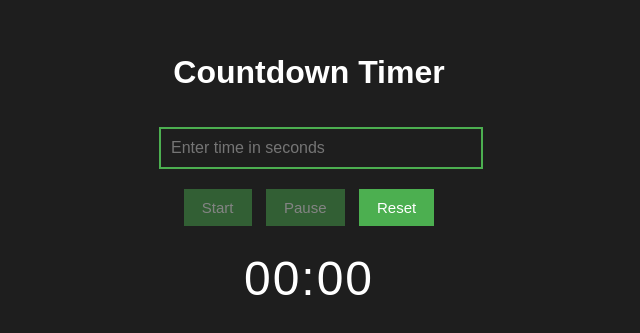
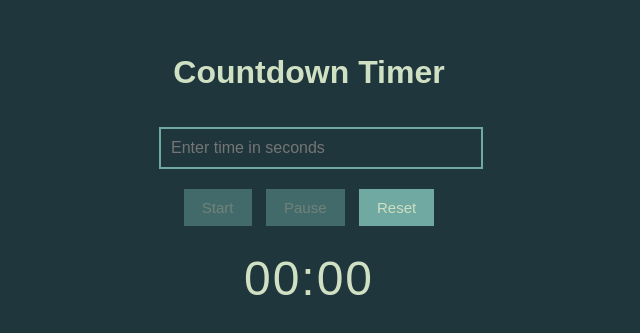
Before and after one commit to sovmya/countdown-timer, a plain HTML site: page index.html in a window 1280 px wide. Shown: the part 231-564 px from the top of the page, without its empty margins (331-971 px from the left). Drawn offline with Linux system fonts and the light colour scheme.

Commit message:
color update

```diff
--- a/style.css
+++ b/style.css
@@ -1,7 +1,7 @@
 :root {
-    --primary: #1e1e1e;
-    --secondary: #ffffff;
-    --accent: #4CAF50;
+    --primary: #1F363D;
+    --secondary: #CFE0C3;
+    --accent: #70A9A1;
 }
 
 body {
```
